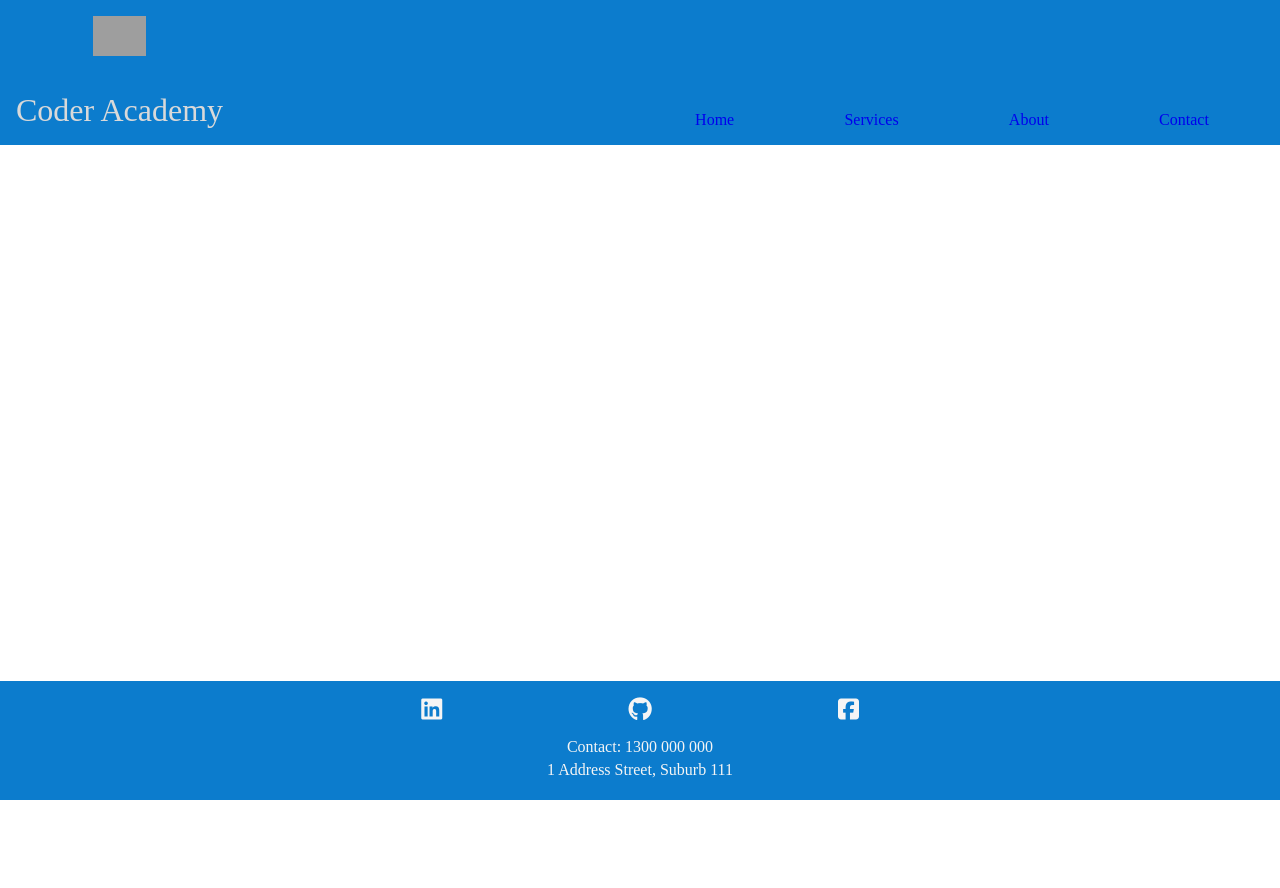
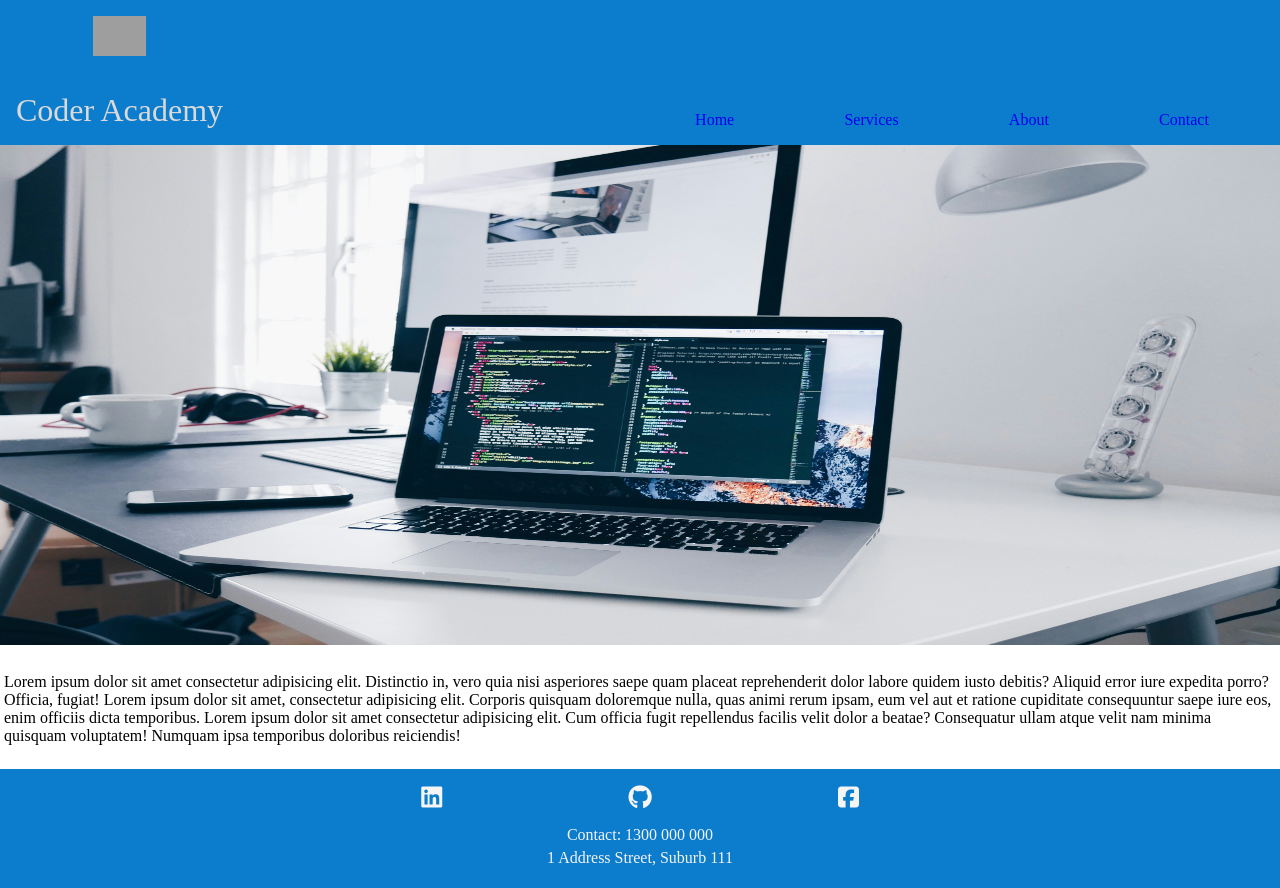
Before and after one commit to jblac98/t1w3-portfolio, a plain HTML site: page index.html in a window 1280 px wide. Before the commit the page ends 800 px from the top, so only its background shows below. Drawn offline with Linux system fonts and the light colour scheme; grey boxes are pictures that could not be loaded.

Commit message:
Complete main part of home page

```diff
--- a/index.html
+++ b/index.html
@@ -4,8 +4,8 @@
     <meta charset="UTF-8">
     <meta name="viewport" content="width=device-width, initial-scale=1.0">
     <title>Company Portfolio</title>
-    <link rel="stylesheet" href="./styles/index.css"
-    <link rel="icon" href="./images/image-icon.jpg">
+    <link rel="stylesheet" href="./styles/index.css">
+    <link rel="stylesheet" href="./styles/home.css">
     <link rel="stylesheet" href="https://cdnjs.cloudflare.com/ajax/libs/font-awesome/6.5.2/css/all.min.css" integrity="sha512-SnH5WK+bZxgPHs44uWIX+LLJAJ9/2PkPKZ5QiAj6Ta86w+fsb2TkcmfRyVX3pBnMFcV7oQPJkl9QevSCWr3W6A==" crossorigin="anonymous" referrerpolicy="no-referrer" />
 </head>
 <body>
@@ -27,7 +27,17 @@
             <a href="./pages/contact.html">Contact</a>
         </nav>
     </header>
-    <main></main>
+    <main>
+        <section>
+            <div class="cover-photo">
+                <img src="./images/cover-photo.jpg" alt="Computer">
+
+            </div>
+            <div class="details">
+                Lorem ipsum dolor sit amet consectetur adipisicing elit. Distinctio in, vero quia nisi asperiores saepe quam placeat reprehenderit dolor labore quidem iusto debitis? Aliquid error iure expedita porro? Officia, fugiat! Lorem ipsum dolor sit amet, consectetur adipisicing elit. Corporis quisquam doloremque nulla, quas animi rerum ipsam, eum vel aut et ratione cupiditate consequuntur saepe iure eos, enim officiis dicta temporibus. Lorem ipsum dolor sit amet consectetur adipisicing elit. Cum officia fugit repellendus facilis velit dolor a beatae? Consequatur ullam atque velit nam minima quisquam voluptatem! Numquam ipsa temporibus doloribus reiciendis!
+            </div>
+        </section>
+    </main>
     <footer>
         <div class="social-media">
             <a href="https://www.linkedin.com" target="_blank">
--- /dev/null
+++ b/styles/home.css
@@ -0,0 +1,8 @@
+.cover-photo img {
+    width: 100%;
+    height: 500PX;
+}
+
+.details {
+    margin: 24px 4px;
+}
```
Also changed, not shown: images/cover-photo.jpg (added).
